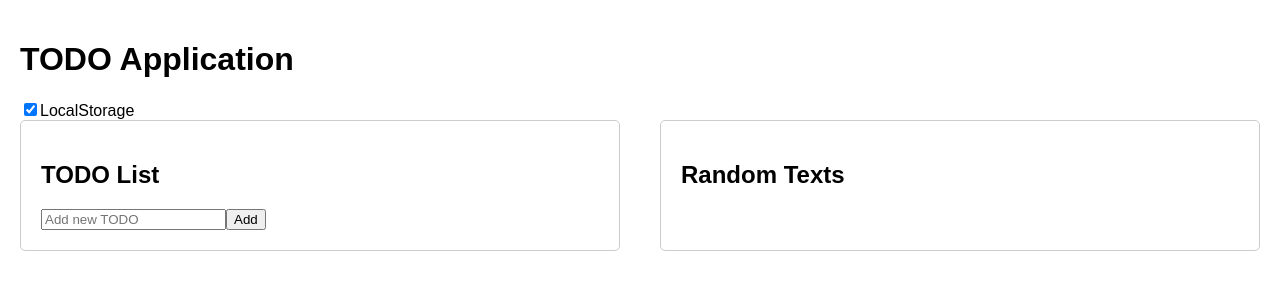
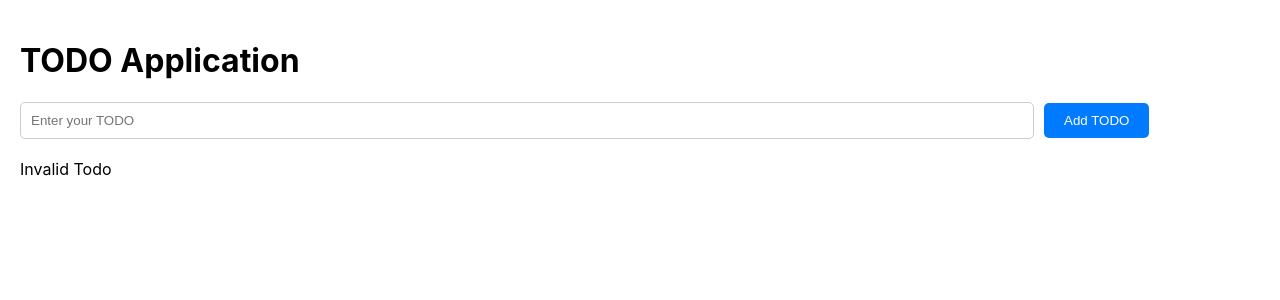
Before and after one commit to abhi01-ops/ReactJS-Assignments, a React (Create React App) app in the folder random-list/: page / in a window 1280 px wide. Shown: the top 300 px of the page. Built offline with nearby package versions, Linux system fonts and the light colour scheme.

Commit message:
Commit to assignment 6

```diff
--- a/random-list/src/App.js
+++ b/random-list/src/App.js
@@ -1,9 +1,18 @@
-import React from 'react';
-import './App.css';
-import ParentComponent from './ParentComponent';
+import React from "react";
+import TodoForm from "./TodoForm";
+import Todo from "./Todo";
+import { TodoProvider } from "./TodoContext";
 
-function App() {
-  return <ParentComponent />;
-}
+const App = () => {
+  return (
+    <TodoProvider>
+      <div style={{ padding: "20px" }}>
+        <h1>TODO Application</h1>
+        <TodoForm />
+        <Todo />
+      </div>
+    </TodoProvider>
+  );
+};
 
 export default App;
--- a/random-list/src/Todo.js
+++ b/random-list/src/Todo.js
@@ -1,60 +1,19 @@
-import React, { useState } from 'react';
+import React, { useContext } from "react";
+import { TodoContext } from "./TodoContext";
 
-const Todo = ({ todos, addTodo, deleteTodo, editTodo }) => {
-  const [newTodo, setNewTodo] = useState('');
-  const [editIndex, setEditIndex] = useState(-1);
-  const [editValue, setEditValue] = useState('');
+const Todo = () => {
+  const { state } = useContext(TodoContext);
 
-  const handleAddTodo = () => {
-    if (newTodo.trim()) {
-      addTodo(newTodo);
-      setNewTodo('');
-    }
-  };
-
-  const handleEditTodo = (index) => {
-    setEditIndex(index);
-    setEditValue(todos[index]);
-  };
-
-  const handleSaveEdit = () => {
-    editTodo(editIndex, editValue);
-    setEditIndex(-1);
-    setEditValue('');
-  };
+  if (!state?.todos?.length) {
+    return <p>Invalid Todo</p>;
+  }
 
   return (
-    <div className="todo-list">
-      <h2>TODO List</h2>
-      <ul>
-        {todos.map((todo, index) => (
-          <li key={index}>
-            {editIndex === index ? (
-              <input
-                type="text"
-                value={editValue}
-                onChange={(e) => setEditValue(e.target.value)}
-              />
-            ) : (
-              todo
-            )}
-            <button onClick={() => deleteTodo(index)}>Delete</button>
-            {editIndex === index ? (
-              <button onClick={handleSaveEdit}>Save</button>
-            ) : (
-              <button onClick={() => handleEditTodo(index)}>Edit</button>
-            )}
-          </li>
-        ))}
-      </ul>
-      <input
-        type="text"
-        value={newTodo}
-        onChange={(e) => setNewTodo(e.target.value)}
-        placeholder="Add new TODO"
-      />
-      <button onClick={handleAddTodo}>Add</button>
-    </div>
+    <ul>
+      {state.todos.map((todo) => (
+        <li key={todo.id}>{todo.text}</li>
+      ))}
+    </ul>
   );
 };
 
--- /dev/null
+++ b/random-list/src/TodoForm.js
@@ -0,0 +1,72 @@
+import React, { useState, useContext } from "react";
+import { TodoContext } from "./TodoContext";
+
+const TodoForm = () => {
+  const [todoText, setTodoText] = useState("");
+  const [error, setError] = useState("");
+  const { dispatch } = useContext(TodoContext);
+
+  const handleChange = (e) => {
+    setTodoText(e.target.value);
+  };
+
+  const handleSubmit = (e) => {
+    e.preventDefault();
+    // Validation
+    if (!todoText.trim()) {
+      setError("TODO text cannot be empty.");
+      return;
+    }
+    if (todoText.trim().length < 3) {
+      setError("TODO text must be at least 3 characters long.");
+      return;
+    }
+
+    // Dispatch action to add TODO
+    dispatch({ type: "ADD_TODO", payload: { id: Date.now(), text: todoText } });
+
+    // Reset form
+    setTodoText("");
+    setError("");
+  };
+
+  return (
+    <form onSubmit={handleSubmit} style={{ margin: "20px 0" }}>
+      <div>
+        <input
+          type="text"
+          value={todoText}
+          onChange={handleChange}
+          placeholder="Enter your TODO"
+          style={{
+            padding: "10px",
+            borderRadius: "5px",
+            border: "1px solid #ccc",
+            width: "80%",
+            marginRight: "10px",
+          }}
+        />
+        <button
+          type="submit"
+          style={{
+            padding: "10px 20px",
+            borderRadius: "5px",
+            border: "none",
+            backgroundColor: "#007BFF",
+            color: "#fff",
+            cursor: "pointer",
+          }}
+        >
+          Add TODO
+        </button>
+      </div>
+      {error && (
+        <p style={{ color: "red", marginTop: "10px", fontSize: "14px" }}>
+          {error}
+        </p>
+      )}
+    </form>
+  );
+};
+
+export default TodoForm;
```
